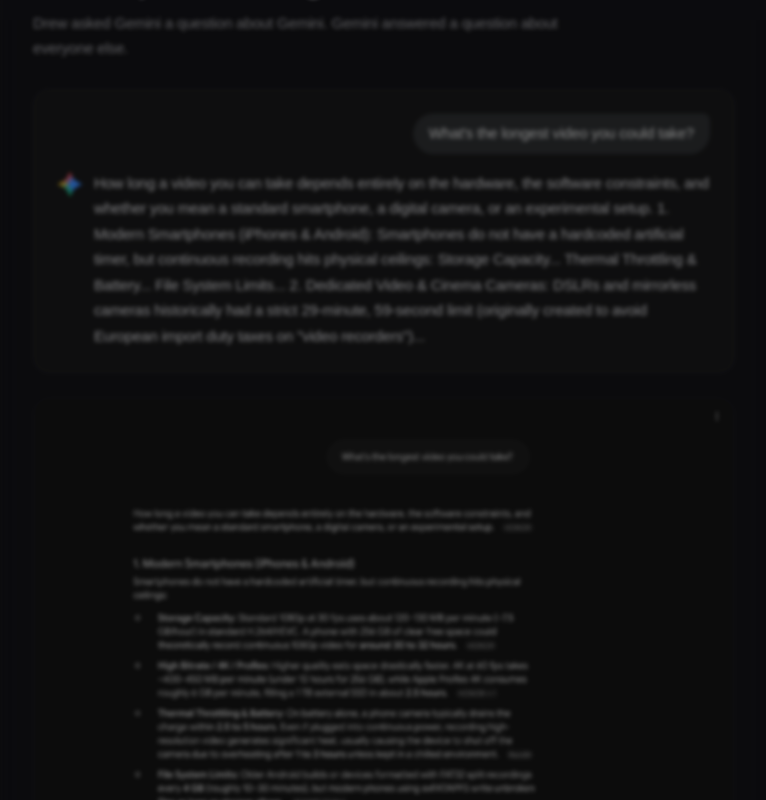
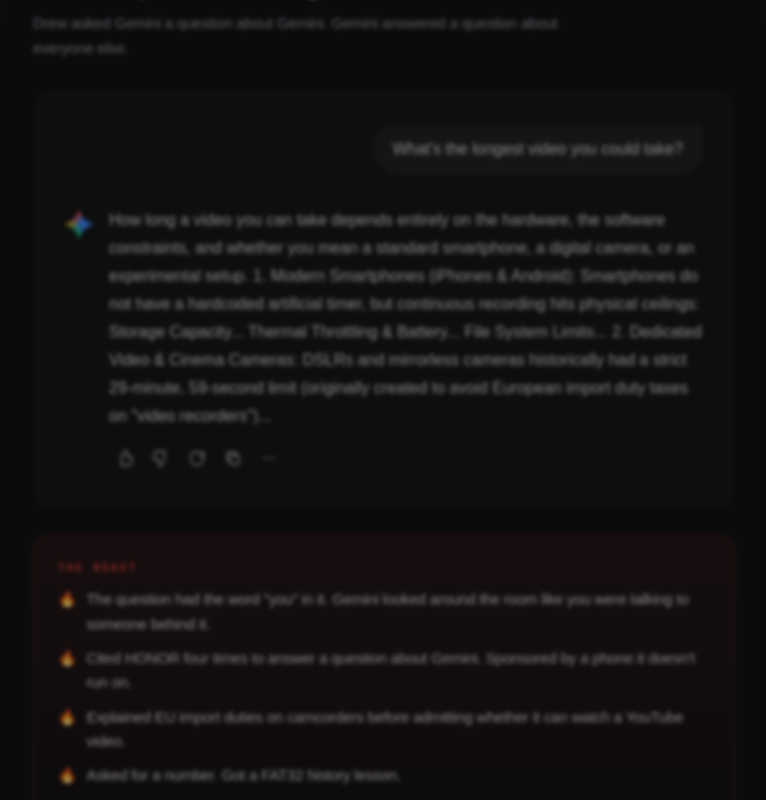
Before and after one commit to drewsephski/geminever, a Next.js app: page / in a window 1280 px wide. Shown: the part 780-1580 px from the top of the page, without its empty margins (256-1022 px from the left). Built offline with nearby package versions, Linux system fonts and the light colour scheme; no server answers; a web font is replaced by a local one.

Commit message:
Gemini-app style exchanges, hide screenshots

```diff
--- a/app/PostCard.tsx
+++ b/app/PostCard.tsx
@@ -1,5 +1,12 @@
 import Link from "next/link";
 import { Post, roasts } from "@/lib/posts";
+const ICONS = [
+  <path key="u" d="M7 10v11M15 5.9 14 10h5.8a2 2 0 0 1 2 2.3l-1.4 7A2 2 0 0 1 18.5 21H7V10l4.3-7.4A1.9 1.9 0 0 1 15 4.6z" />,
+  <path key="d" d="M17 14V3M9 18.1 10 14H4.2a2 2 0 0 1-2-2.3l1.4-7A2 2 0 0 1 5.5 3H17v11l-4.3 7.4A1.9 1.9 0 0 1 9 19.4z" />,
+  <><path key="r1" d="M21 12a9 9 0 1 1-2.6-6.4" /><path key="r2" d="M21 3v6h-6" /></>,
+  <><rect key="c1" x="8" y="8" width="12" height="12" rx="2.5" /><path key="c2" d="M16 8V6a2 2 0 0 0-2-2H6a2 2 0 0 0-2 2v8a2 2 0 0 0 2 2h2" /></>,
+  <><circle key="m1" cx="6" cy="12" r=".6" fill="currentColor" /><circle key="m2" cx="12" cy="12" r=".6" fill="currentColor" /><circle key="m3" cx="18" cy="12" r=".6" fill="currentColor" /></>,
+];
 export default function PostCard({ p, full }: { p: Post & { image?: string }; full?: boolean }) {
   return (
     <article className={`reveal gem-border rounded-[28px] border border-white/[0.07] bg-panel/80 p-5 shadow-[inset_0_1px_0_#ffffff0a] backdrop-blur sm:p-8 ${full ? "" : "lift"}`}>
@@ -9,17 +16,21 @@ export default function PostCard({ p, full }: { p: Post & { image?: string }; fu
       <h2 className="mt-4 text-[1.65rem] font-medium leading-[1.1] tracking-[-0.03em] text-balance sm:text-[2.1rem]">
         {full ? p.title : <Link href={`/p/${p.slug}`} className="transition-colors duration-200 hover:text-white/80">{p.title}</Link>}</h2>
       {p.context && <p className="mt-3 max-w-prose text-[15px] leading-relaxed text-neutral-400">{p.context}</p>}
-      <div className="mt-7 space-y-6 rounded-2xl border border-white/[0.06] bg-[#131314] p-4 sm:p-6">
+      <div className="mt-7 space-y-10 rounded-2xl bg-[#131314] px-4 py-7 sm:px-8 sm:py-9" style={{ fontFamily: "var(--font-gsans), system-ui" }}>
         {p.exchanges.map((e, i) => (
-          <div key={i} className="space-y-4">
-            <div className="ml-auto w-fit max-w-[85%] rounded-3xl rounded-tr-lg bg-[#282a2c] px-4 py-2.5 text-[15px] leading-snug text-[#e3e3e3]">{e.prompt}</div>
-            <div className="flex gap-3">
-              <img src="/gemini.svg" alt="Gemini" className="mt-0.5 h-6 w-6 shrink-0" />
-              <div className="min-w-0 text-[15px] leading-[1.7] text-[#d7d7db]">{e.response}</div>
+          <div key={i} className="space-y-8">
+            <div className="ml-auto w-fit max-w-[85%] whitespace-pre-line rounded-[24px] rounded-tr-[6px] bg-[#1e1f20] px-5 py-3 text-[16px] leading-[1.6] tracking-normal text-[#e3e3e3] sm:max-w-[70%]">{e.prompt}</div>
+            <div className="flex gap-3 sm:gap-4">
+              <img src="/gemini.svg" alt="Gemini" className="mt-1 h-6 w-6 shrink-0 sm:h-7 sm:w-7" />
+              <div className="min-w-0">
+                <div className="whitespace-pre-line text-[16px] leading-[1.75] tracking-normal text-[#e3e3e3]">{e.response}</div>
+                <div className="mt-3 flex items-center gap-1 text-[#c4c7c5]" aria-hidden>
+                  {ICONS.map((d, k) => <span key={k} className="grid h-8 w-8 place-items-center rounded-full transition-colors hover:bg-white/[0.08]"><svg viewBox="0 0 24 24" className="h-[18px] w-[18px]" fill="none" stroke="currentColor" strokeWidth="1.7" strokeLinecap="round" strokeLinejoin="round">{d}</svg></span>)}
+                </div>
+              </div>
             </div>
           </div>))}
       </div>
-      {p.image && <img src={p.image} alt="Screenshot of the Gemini response" className="mt-6 w-full rounded-2xl border border-white/[0.07]" loading="lazy" />}
       <div className="mt-6 rounded-2xl border border-blood/20 bg-gradient-to-b from-blood/[0.08] to-transparent p-5 sm:p-6">
         <div className="font-mono text-[11px] font-semibold uppercase tracking-[0.2em] text-blood">The Roast</div>
         <ul className="mt-3 space-y-2.5 text-[15px] leading-relaxed text-neutral-200">{roasts(p).map((r, i) => <li key={i} className="flex gap-2.5"><span aria-hidden>🔥</span><span>{r}{p.roastHints?.[String(i)] && <a href={p.roastHints[String(i)].href} target="_blank" rel="noopener noreferrer" className="ml-2 inline-block -rotate-2 rounded-full border border-dashed border-sky-400/50 px-2 py-0.5 align-middle font-mono text-[11px] text-sky-300 transition hover:rotate-0 hover:bg-sky-400/10">{p.roastHints[String(i)].text} ↗</a>}</span></li>)}</ul>
```
